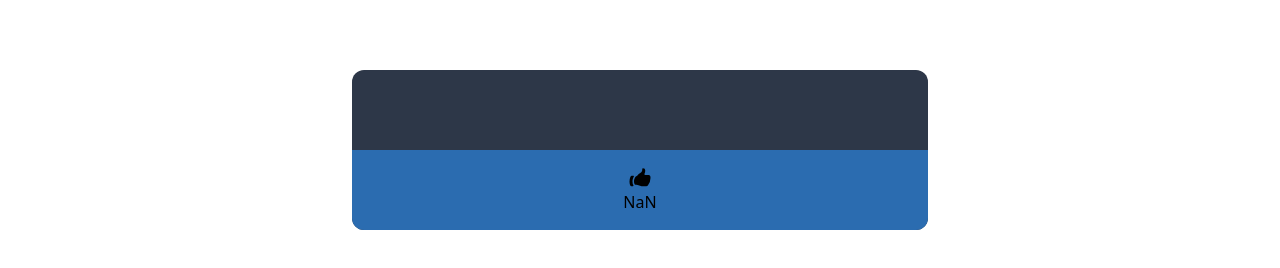
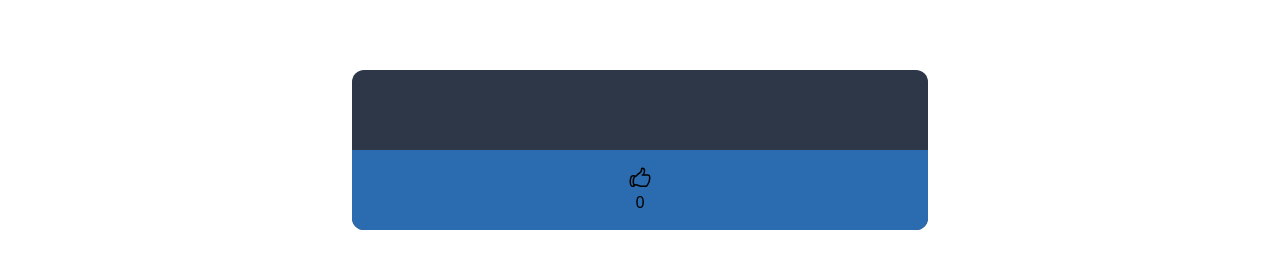
Before and after one commit to pvwnthem/DevInspo, a React (Create React App) app: page /submit in a window 1280 px wide. Shown: the part 158-426 px from the top of the page. Built offline with nearby package versions, Linux system fonts and the light colour scheme.

Commit message:
add character limit

```diff
--- /dev/null
+++ b/src/components/examplePost.tsx
@@ -0,0 +1,60 @@
+import React from "react";
+import axios from 'axios'
+import { useState} from 'react'
+import { useCookies } from "react-cookie";
+const current = new Date();
+
+
+
+// add a function to reset the cookie back to [] before adding to it
+const nextYear = new Date();
+nextYear.setFullYear(current.getFullYear() + 1);
+
+export default function ExamplePost(props: any) {
+
+    const [button, setButton] = useState(false);
+
+    return (
+
+        <div className=" w-screen h-full ">
+
+            <div id="o"className="w-full max-w-xl bg-gray-800 mx-auto mt-32 rounded-xl  flex flex-col break-all" >
+                <a className="title flex-wrap lg:text-2xl md:text-2xl sm:text-lg text-white mx-4 mt-4">{ props.title }</a>
+
+                <a className="content lg:text-md md:text-md sm:text-sm text-white mx-4 my-4">{ props.text }</a>
+
+
+                <div>
+                <div className='h-20 mt-8 bg-blue-700 rounded-bl-xl rounded-br-xl items-center py-4'>
+                { ! button ?(
+                    <button className="w-full h-full mx-auto " onClick={() => {setButton(true)}}>
+                    <svg xmlns="http://www.w3.org/2000/svg" fill="none" viewBox="0 0 24 24" strokeWidth={1.5} stroke="currentColor" className="w-6 h-6 mx-auto">
+                        <path strokeLinecap="round" strokeLinejoin="round" d="M6.633 10.5c.806 0 1.533-.446 2.031-1.08a9.041 9.041 0 012.861-2.4c.723-.384 1.35-.956 1.653-1.715a4.498 4.498 0 00.322-1.672V3a.75.75 0 01.75-.75A2.25 2.25 0 0116.5 4.5c0 1.152-.26 2.243-.723 3.218-.266.558.107 1.282.725 1.282h3.126c1.026 0 1.945.694 2.054 1.715.045.422.068.85.068 1.285a11.95 11.95 0 01-2.649 7.521c-.388.482-.987.729-1.605.729H13.48c-.483 0-.964-.078-1.423-.23l-3.114-1.04a4.501 4.501 0 00-1.423-.23H5.904M14.25 9h2.25M5.904 18.75c.083.205.173.405.27.602.197.4-.078.898-.523.898h-.908c-.889 0-1.713-.518-1.972-1.368a12 12 0 01-.521-3.507c0-1.553.295-3.036.831-4.398C3.387 10.203 4.167 9.75 5 9.75h1.053c.472 0 .745.556.5.96a8.958 8.958 0 00-1.302 4.665c0 1.194.232 2.333.654 3.375z" />
+                    </svg>
+                    <span>0</span>
+                </button>
+
+                ) :  (
+
+                    <button className="w-full h-full mx-auto" onClick={() => {setButton(false)}}>
+                    <svg xmlns="http://www.w3.org/2000/svg" viewBox="0 0 24 24" fill="currentColor" className="w-6 h-6 mx-auto">
+  <path d="M7.493 18.75c-.425 0-.82-.236-.975-.632A7.48 7.48 0 016 15.375c0-1.75.599-3.358 1.602-4.634.151-.192.373-.309.6-.397.473-.183.89-.514 1.212-.924a9.042 9.042 0 012.861-2.4c.723-.384 1.35-.956 1.653-1.715a4.498 4.498 0 00.322-1.672V3a.75.75 0 01.75-.75 2.25 2.25 0 012.25 2.25c0 1.152-.26 2.243-.723 3.218-.266.558.107 1.282.725 1.282h3.126c1.026 0 1.945.694 2.054 1.715.045.422.068.85.068 1.285a11.95 11.95 0 01-2.649 7.521c-.388.482-.987.729-1.605.729H14.23c-.483 0-.964-.078-1.423-.23l-3.114-1.04a4.501 4.501 0 00-1.423-.23h-.777zM2.331 10.977a11.969 11.969 0 00-.831 4.398 12 12 0 00.52 3.507c.26.85 1.084 1.368 1.973 1.368H4.9c.445 0 .72-.498.523-.898a8.963 8.963 0 01-.924-3.977c0-1.708.476-3.305 1.302-4.666.245-.403-.028-.959-.5-.959H4.25c-.832 0-1.612.453-1.918 1.227z" />
+</svg>
+<span>1</span>
+                </button>
+
+                )
+            }
+
+
+                </div>
+
+
+
+            </div>
+        </div>
+
+
+        </div>
+    )
+}
--- a/src/pages/submit.tsx
+++ b/src/pages/submit.tsx
@@ -1,5 +1,5 @@
 import React, { Component } from 'react';
-import Post from '../components/post'
+import ExamplePost from '../components/examplePost'
 import { useState } from 'react'
 
 import { useNavigate  } from "react-router-dom"
@@ -11,8 +11,9 @@ class Submit extends Component<{ nav?: any }>{
     state = {
         title: '',
         text: '',
+        chars: 0
 
-        charLimit: 256
+
     };
     content = {
 
@@ -23,11 +24,7 @@ class Submit extends Component<{ nav?: any }>{
 
     handleSubmit = (e: any) => {
         e.preventDefault();
-        if (
-            this.state.text.length <= this.state.charLimit
-        ) {
 
-        }
         this.props.nav.navigate('/');
     }
     render() {
@@ -38,20 +35,20 @@ class Submit extends Component<{ nav?: any }>{
         <div className='w-full h-full'>
 
             <form action='api/v1/posts/new' method='post'>
-                <input name="title" type="text" placeholder='Your Submissions Title' onChange={e => {this.setState({
+                <input name="title" type="text" maxLength={128} placeholder='Your Submissions Title' onChange={e => {this.setState({
                     title: e.target.value
                 })
 
                 }
 
                 }></input>
-                <input name="text" placeholder='Your Submissions Body' onChange={b => {this.setState({
+                <input name="text" placeholder='Your Submissions Body' maxLength={1024} onChange={b => {this.setState({
                     text: b.target.value
                 })}}></input>
                 <button type="submit">Submit</button>
             </form>
 
-            <Post title={this.state.title} text={this.state.text}/>
+            <ExamplePost title={this.state.title} text={this.state.text} charCount={this.state.text.length } titleCount={this.state.text.length}/>
 
         </div>
         )
```
